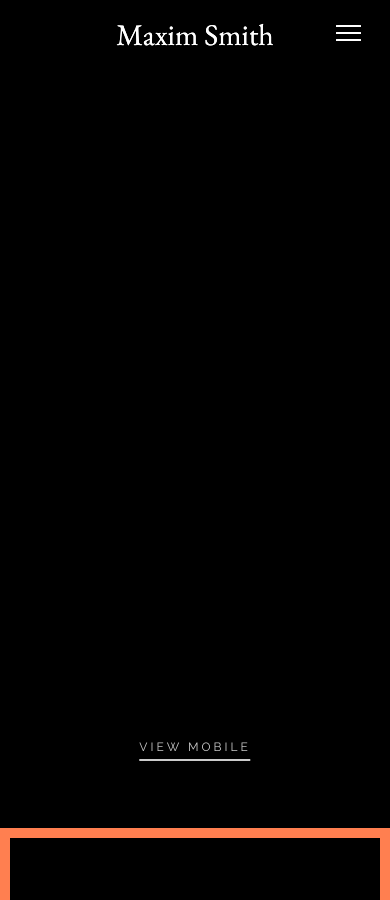
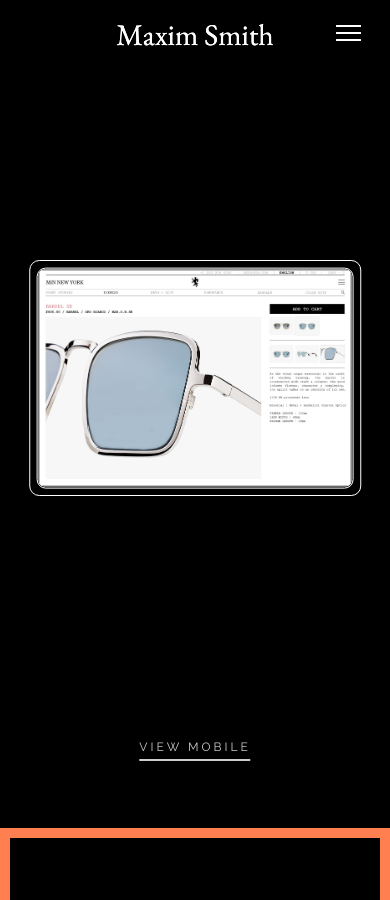
Before and after one commit to Maximsmith/Maximsmith, a Jekyll site: the page built from work/proj-1.html, in a window 390 px wide and 900 px high, scrolled down 1944 px. Built offline with Jekyll 4.4.1, drawn with Linux system fonts in a browser that asks for light colours.

Commit message:
Update style.css

```diff
--- a/css/style.css
+++ b/css/style.css
@@ -736,14 +736,12 @@ body#index a#contact.active:hover, body#index a#work.active:hover {
 	*/
 
 	.work_ipad_1.off {
-		opacity: 1;
 		width: 75%;
 	    padding-top: 15%;
 	    border-radius: 10px;
 	}
 
 	.work_ipad_1 {
-		opacity: 0;
 		width: 85%;
 	    padding-top: 60%;
 	    border-radius: 10px;
```
